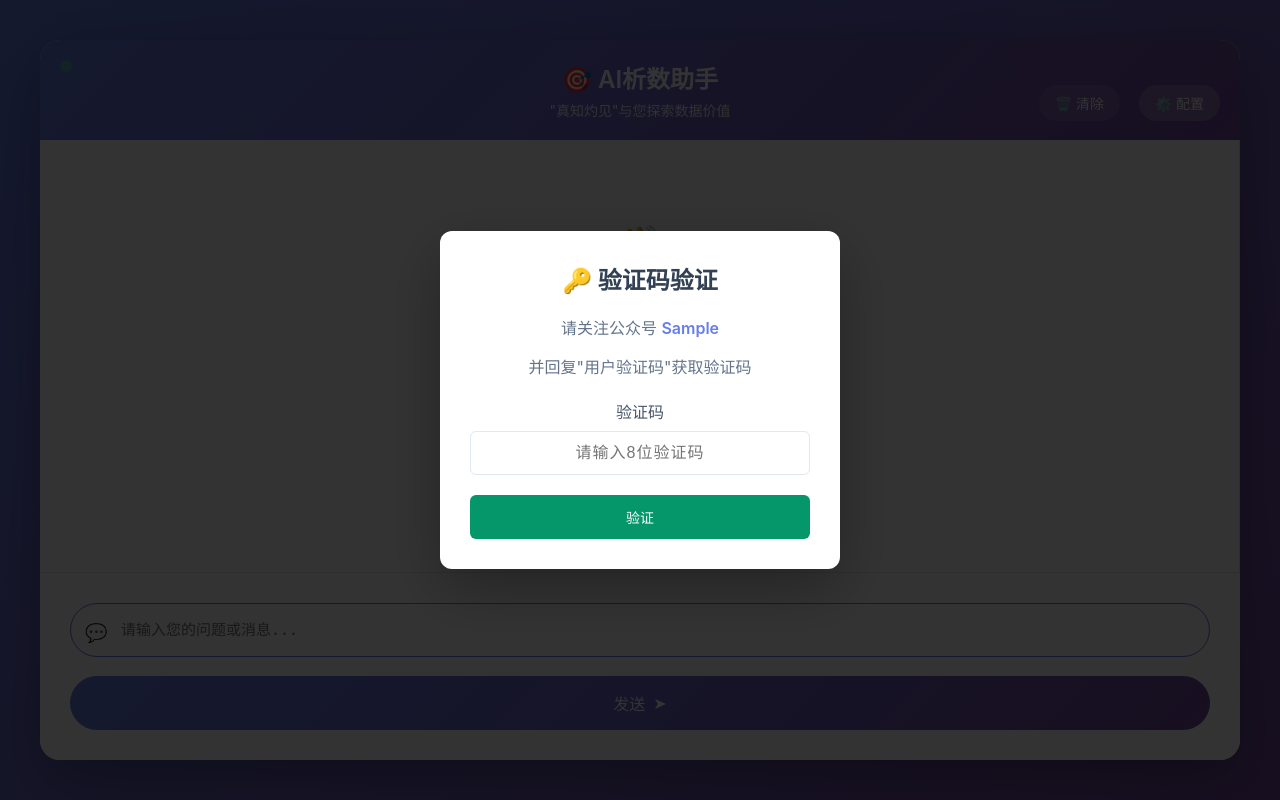
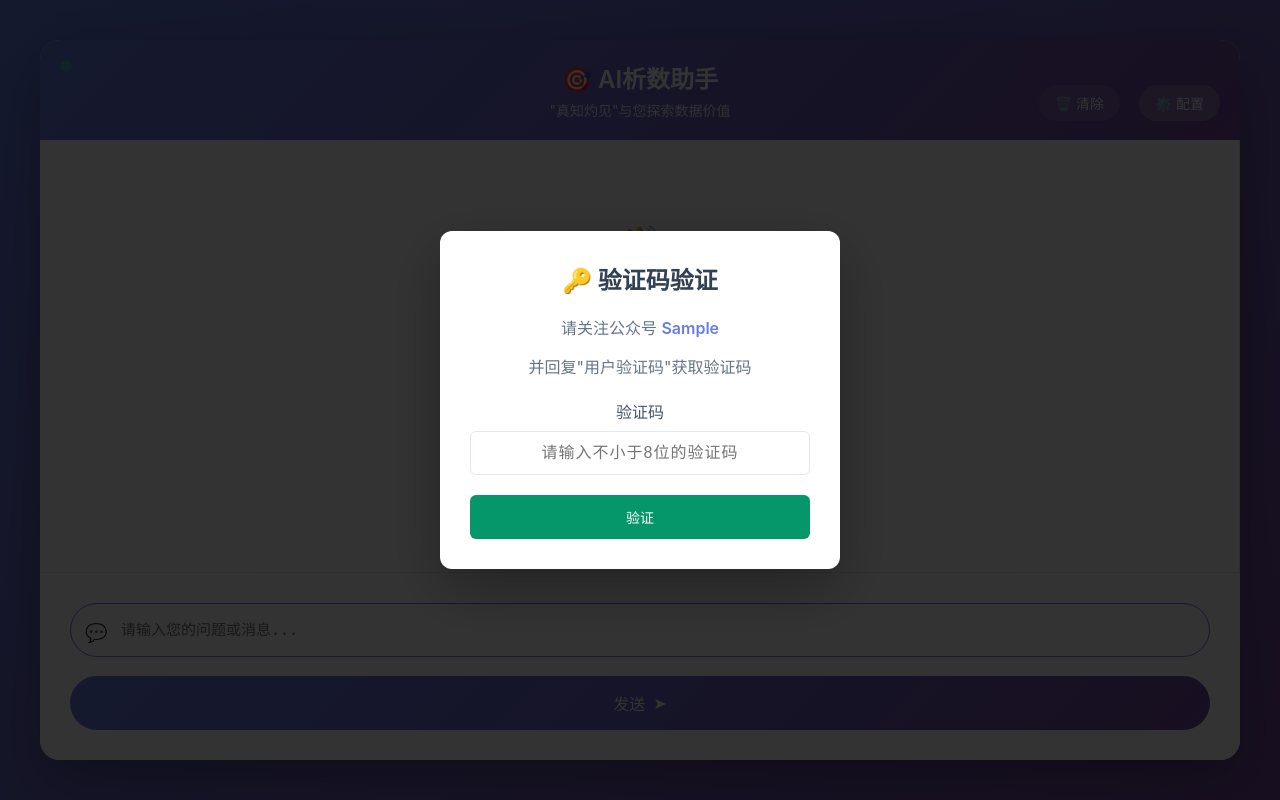
Before and after one commit to oukanghua/wechat_official_account_mcp, a Python web app: template templates/chat_template.html in a window 1280 px wide. Run offline with Jinja, Linux system fonts and the light colour scheme; the template is opened without the code that fills it: most values are stand-ins (such as "Sample title", 1, 10 or a date in 2020); some libraries are stand-ins or nearby versions.

Commit message:
modify tip msg

```diff
--- a/templates/chat_template.html
+++ b/templates/chat_template.html
@@ -1282,7 +1282,7 @@
 
                     <div class="verification-input-group">
                         <label for="verificationCode">验证码</label>
-                        <input type="text" id="verificationCode" placeholder="请输入8位验证码" maxlength="32" />
+                        <input type="text" id="verificationCode" placeholder="请输入不小于8位的验证码" maxlength="32" />
                     </div>
 
                     <div class="verification-buttons">
```
